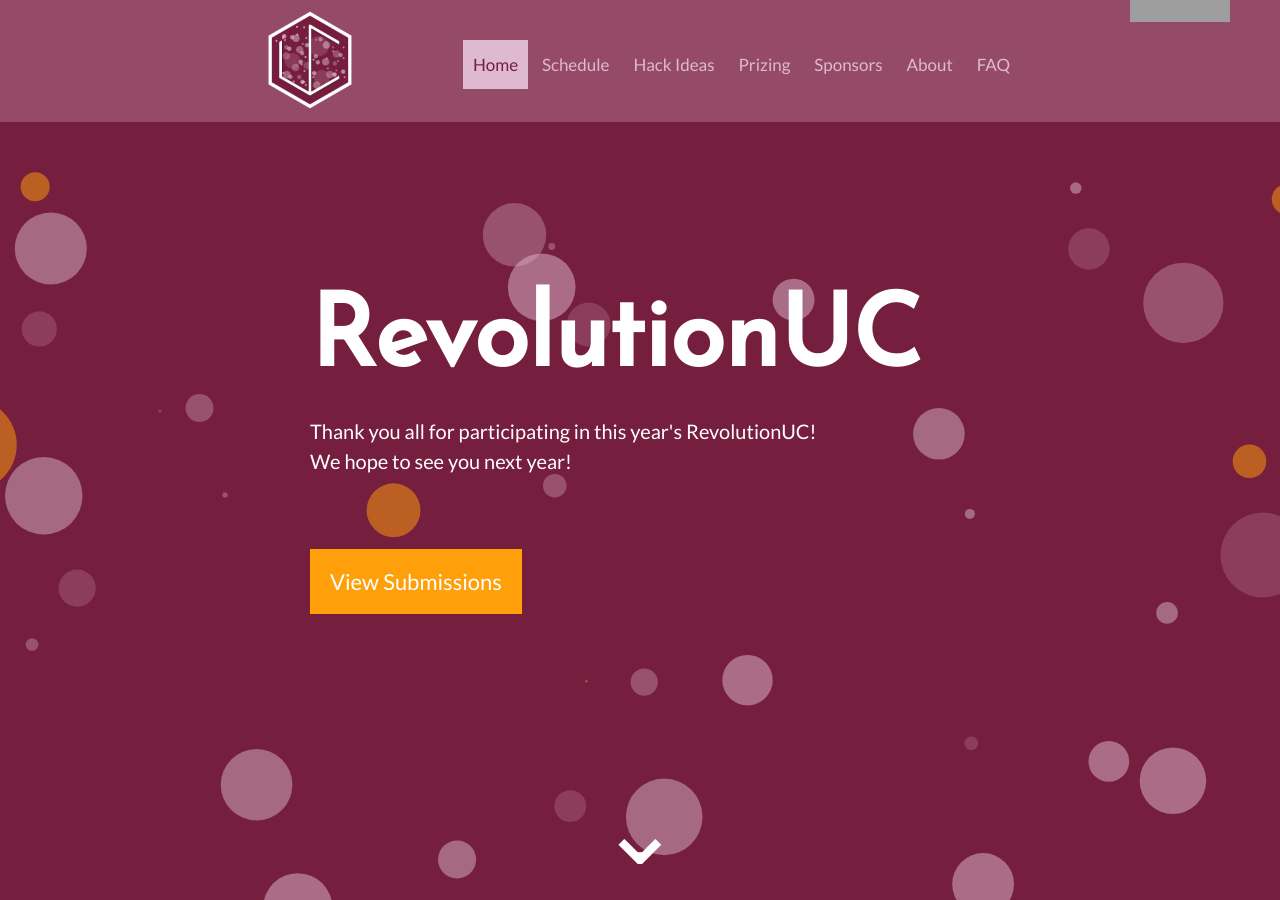
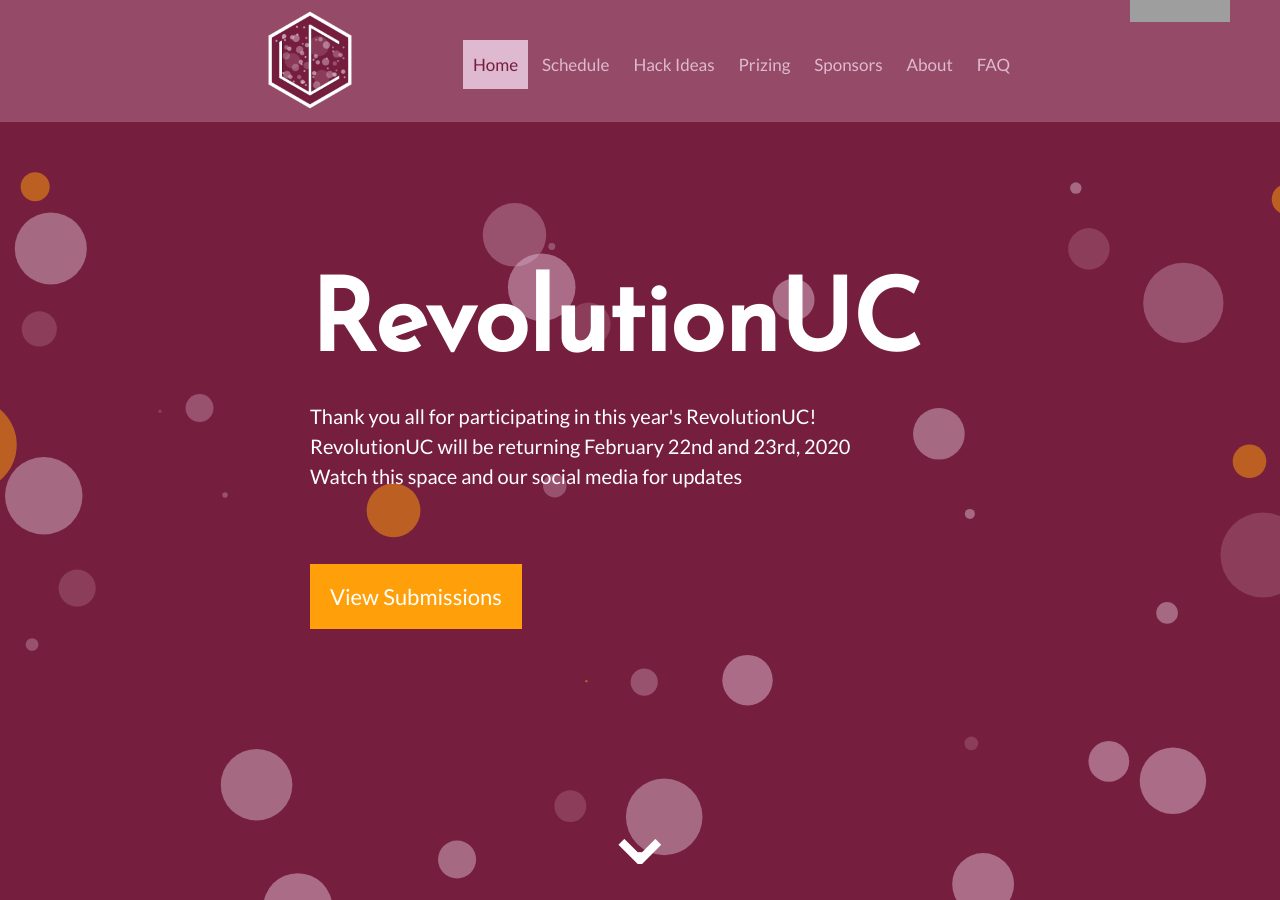
Before and after one commit to RevolutionUC/revolutionuc-frontend, a Jekyll site: the page built from index.html, in a window 1280 px wide and 900 px high. Built offline with Jekyll 4.4.1, drawn with Linux system fonts in a browser that asks for light colours; grey boxes are pictures that could not be loaded.

Commit message:
Update homepage with 2020 dates

```diff
--- a/_layouts/homepage.html
+++ b/_layouts/homepage.html
@@ -16,7 +16,8 @@
     <!-- <p>Hackathon at the University of Cincinnati - March 2nd and 3rd, 2019</p>
     <p>Interested? Register to participate!</p> -->
     <p>Thank you all for participating in this year's RevolutionUC!</p>
-    <p>We hope to see you next year!</p>
+    <p>RevolutionUC will be returning February 22nd and 23rd, 2020</p>
+    <p>Watch this space and our social media for updates</p>
 
     <div class="hero__heading">
       <!-- <a class="btn btn--primary" href="/register">Register Now</a> -->
```
